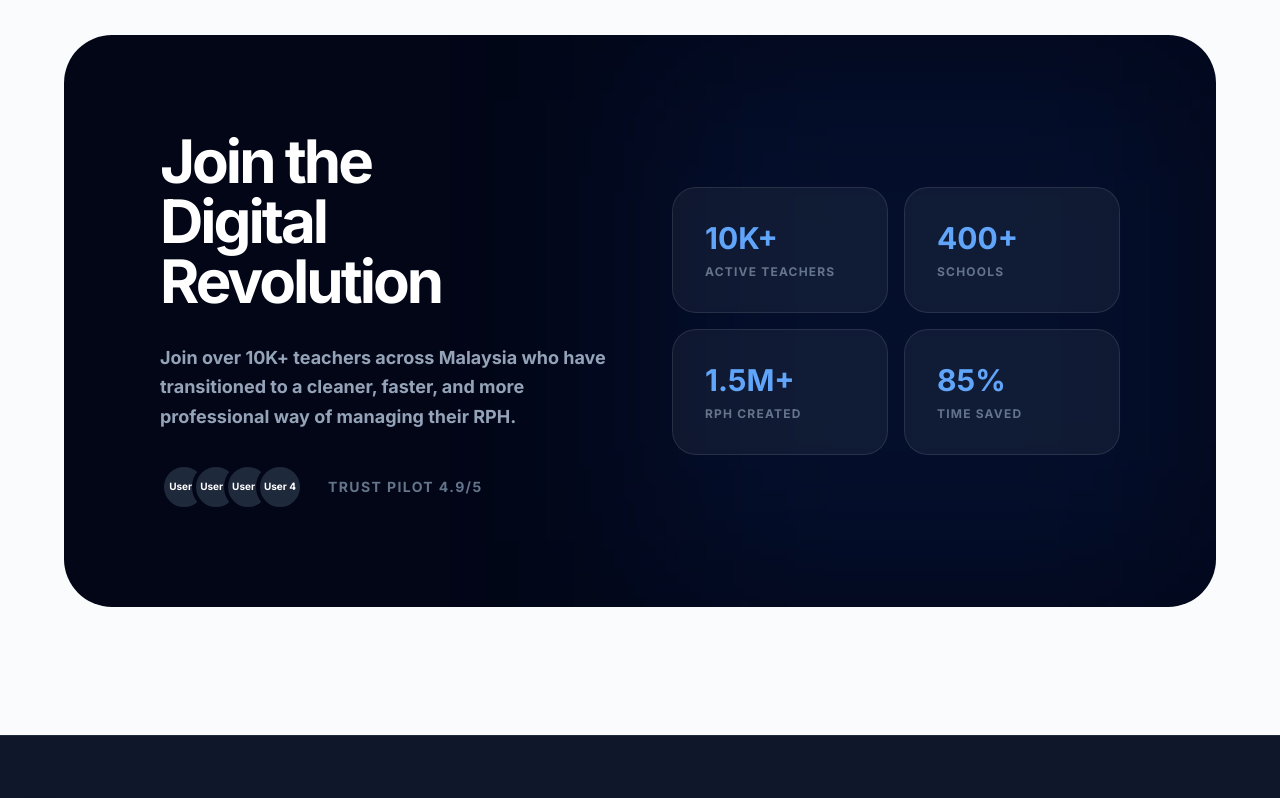
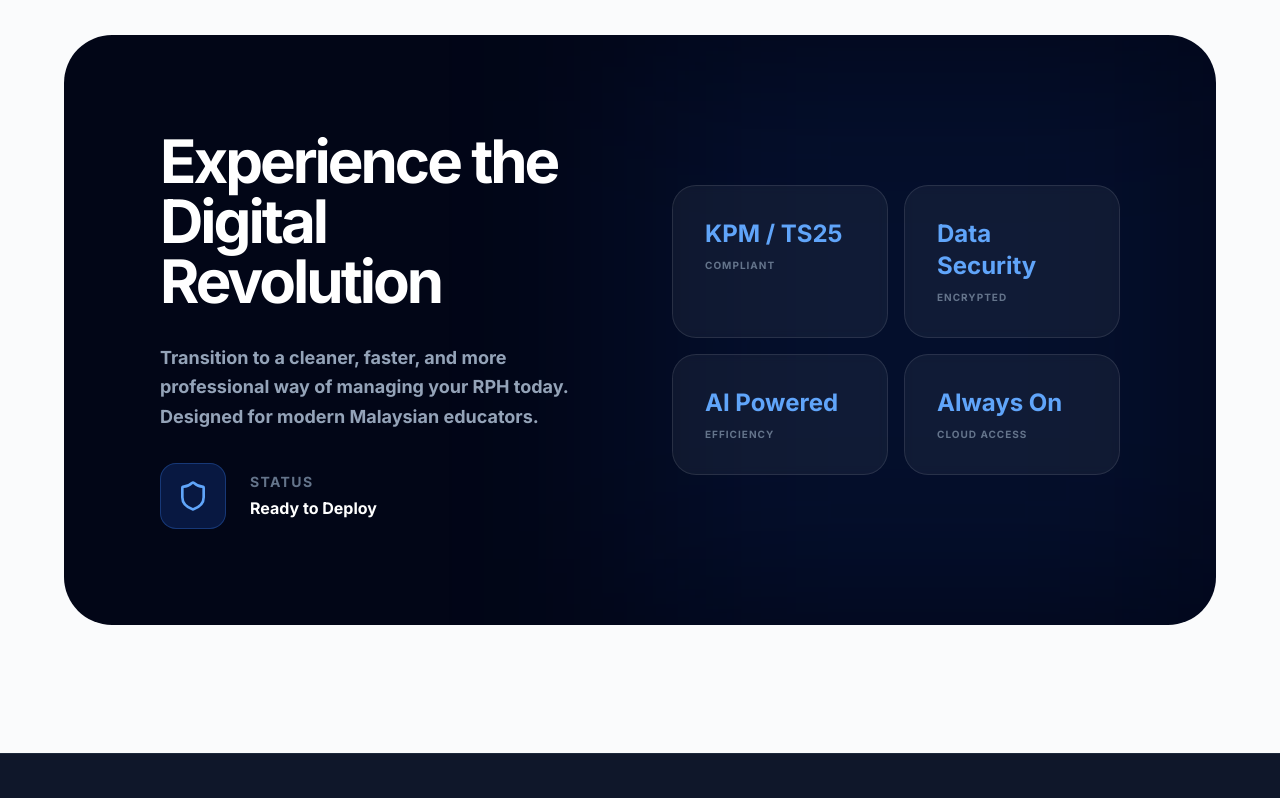
Before and after one commit to AidenChan2025/eRPH-PRO, a React (Vite) app: page / in a window 1280 px wide. Shown: the part 2760-3558 px from the top of the page. Built offline with nearby package versions, Linux system fonts and the light colour scheme.

Commit message:
feat(ui): replace stats with value props

```diff
--- a/package.json
+++ b/package.json
@@ -1,6 +1,6 @@
 {
   "name": "erph-pro",
-  "version": "0.0.37",
+  "version": "0.0.38",
   "type": "module",
   "scripts": {
     "dev": "vite",
--- a/pages/Website/LandingPage.tsx
+++ b/pages/Website/LandingPage.tsx
@@ -4,38 +4,13 @@ import { Sparkles, ArrowRight, Zap, Shield, BookOpen, Clock, Star, CheckCircle2,
 import Button from '../../components/Button';
 import PublicNavbar from '../../components/PublicNavbar';
 import PublicFooter from '../../components/PublicFooter';
-import { db, collection, getDocs, getCountFromServer } from '../../services/firebase';
+import { db } from '../../services/firebase';
 
 import { useLanguage } from '../../context/LanguageContext';
 
 const LandingPage = () => {
     const { t } = useLanguage();
-    const [stats, setStats] = useState({ teachers: '10K+', schools: '400+', rphs: '1.5M+', saved: '80%' });
 
-    useEffect(() => {
-        const fetchStats = async () => {
-            try {
-                // Fetch actual counts from Firebase/Mock
-                const userCount = await getCountFromServer(collection(db, 'users'));
-                const schoolCount = await getCountFromServer(collection(db, 'schools'));
-                const planCount = await getCountFromServer(collection(db, 'plans'));
-
-                const uCount = userCount.data().count;
-                const sCount = schoolCount.data().count;
-                const pCount = planCount.data().count;
-
-                setStats({
-                    teachers: uCount > 10 ? `${uCount}+` : '10K+',
-                    schools: sCount > 5 ? `${sCount}+` : '400+',
-                    rphs: pCount > 20 ? `${pCount}+` : '1.5M+',
-                    saved: '85%' // Qualitative stat
-                });
-            } catch (e) {
-                console.error("Stats fetch failed, using realistic fallbacks", e);
-            }
-        };
-        fetchStats();
-    }, []);
 
     return (
         <div className="min-h-screen bg-[#fafbfc] text-slate-900 selection:bg-blue-100 selection:text-blue-900">
@@ -158,29 +133,28 @@ const LandingPage = () => {
                         <div className="space-y-8">
                             <h2 className="text-4xl md:text-6xl font-black leading-tight tracking-tighter">{t('stats_title').split(' ').slice(0, 2).join(' ')} <br />{t('stats_title').split(' ').slice(2).join(' ')}</h2>
                             <p className="text-slate-400 text-lg font-bold leading-relaxed">
-                                {t('stats_desc').replace('{teachers}', stats.teachers)}
+                                {t('stats_desc')}
                             </p>
                             <div className="flex items-center gap-6">
-                                <div className="flex -space-x-4">
-                                    {[1, 2, 3, 4].map(i => (
-                                        <div key={i} className="w-12 h-12 rounded-full border-4 border-slate-950 bg-slate-800 flex items-center justify-center text-[10px] font-black">
-                                            User {i}
-                                        </div>
-                                    ))}
+                                <div className="p-4 bg-blue-600/20 rounded-2xl border border-blue-500/30">
+                                    <Shield className="w-8 h-8 text-blue-400" />
                                 </div>
-                                <p className="text-sm font-black text-slate-500 uppercase tracking-widest">Trust Pilot 4.9/5</p>
+                                <div>
+                                    <p className="text-sm font-black text-slate-500 uppercase tracking-widest mb-1">Status</p>
+                                    <p className="text-white font-bold">Ready to Deploy</p>
+                                </div>
                             </div>
                         </div>
                         <div className="grid grid-cols-2 gap-4">
                             {[
-                                { label: t('stats_teachers'), value: stats.teachers },
-                                { label: t('stats_schools'), value: stats.schools },
-                                { label: t('stats_rphs'), value: stats.rphs },
-                                { label: t('stats_time'), value: stats.saved }
+                                { label: t('stats_schools'), value: t('stats_teachers') },
+                                { label: t('stats_time'), value: t('stats_rphs') },
+                                { label: t('stats_saved_label'), value: t('stats_saved_val') },
+                                { label: t('stats_uptime_label'), value: t('stats_uptime_val') }
                             ].map((s, i) => (
-                                <div key={i} className="p-8 rounded-3xl bg-white/5 border border-white/10 backdrop-blur-sm">
-                                    <p className="text-3xl font-black text-blue-400 mb-2">{s.value}</p>
-                                    <p className="text-xs font-black text-slate-500 uppercase tracking-widest">{s.label}</p>
+                                <div key={i} className="p-8 rounded-3xl bg-white/5 border border-white/10 backdrop-blur-sm hover:bg-white/10 transition-colors">
+                                    <p className="text-2xl font-black text-blue-400 mb-2">{s.value}</p>
+                                    <p className="text-[10px] font-black text-slate-500 uppercase tracking-widest">{s.label}</p>
                                 </div>
                             ))}
                         </div>
--- a/src/config/version.ts
+++ b/src/config/version.ts
@@ -1 +1 @@
-export const APP_VERSION = '0.0.37';
+export const APP_VERSION = '0.0.38';
--- a/utils/translations.ts
+++ b/utils/translations.ts
@@ -351,12 +351,16 @@ export const translations: Record<Language, Record<string, string>> = {
     feat_subtitle: "Unmatched Capability",
     feat_title_1: "Built by Educators,",
     feat_title_2: "for Educators",
-    stats_title: "Join the Digital Revolution",
-    stats_desc: "Join over {teachers} teachers across Malaysia who have transitioned to a cleaner, faster, and more professional way of managing their RPH.",
-    stats_teachers: "Active Teachers",
-    stats_schools: "Schools",
-    stats_rphs: "RPH Created",
-    stats_time: "Time Saved",
+    stats_title: "Experience the Digital Revolution",
+    stats_desc: "Transition to a cleaner, faster, and more professional way of managing your RPH today. Designed for modern Malaysian educators.",
+    stats_teachers: "KPM / TS25",
+    stats_schools: "Compliant",
+    stats_rphs: "Data Security",
+    stats_time: "Encrypted",
+    stats_saved_val: "AI Powered",
+    stats_saved_label: "Efficiency",
+    stats_uptime_val: "Always On",
+    stats_uptime_label: "Cloud Access",
     update_logs_title: "System Transparency",
     update_logs_subtitle: "Active Development Logs",
     update_logs_desc: "Tracking our journey to perfect Malaysian school administration.",
@@ -766,12 +770,16 @@ export const translations: Record<Language, Record<string, string>> = {
     feat_subtitle: "Keupayaan Yang Tiada Tandingan",
     feat_title_1: "Dibina oleh Pendidik,",
     feat_title_2: "untuk Pendidik",
-    stats_title: "Sertai Revolusi Digital",
-    stats_desc: "Sertai lebih {teachers} guru di seluruh Malaysia yang telah beralih ke cara pengurusan RPH yang lebih bersih, pantas dan profesional.",
-    stats_teachers: "Guru Aktif",
-    stats_schools: "Sekolah",
-    stats_rphs: "RPH Dicipta",
-    stats_time: "Masa Dijimatkan",
+    stats_title: "Alami Revolusi Digital",
+    stats_desc: "Beralih kepada kaedah pengurusan RPH yang lebih bersih, pantas dan profesional hari ini. Direka untuk pendidik Malaysia moden.",
+    stats_teachers: "KPM / TS25",
+    stats_schools: "Patuh Standard",
+    stats_rphs: "Keselamatan Data",
+    stats_time: "Terenkripsi",
+    stats_saved_val: "Bantuan AI",
+    stats_saved_label: "Kecekapan",
+    stats_uptime_val: "Sentiasa Ada",
+    stats_uptime_label: "Akses Awan",
     update_logs_title: "Ketelusan Sistem",
     update_logs_subtitle: "Log Pembangunan Aktif",
     update_logs_desc: "Menjejaki perjalanan kami untuk menyempurnakan pentadbiran sekolah Malaysia.",
```
Also changed, not shown: 5 other files (tests, documents, lock files or other folders).
